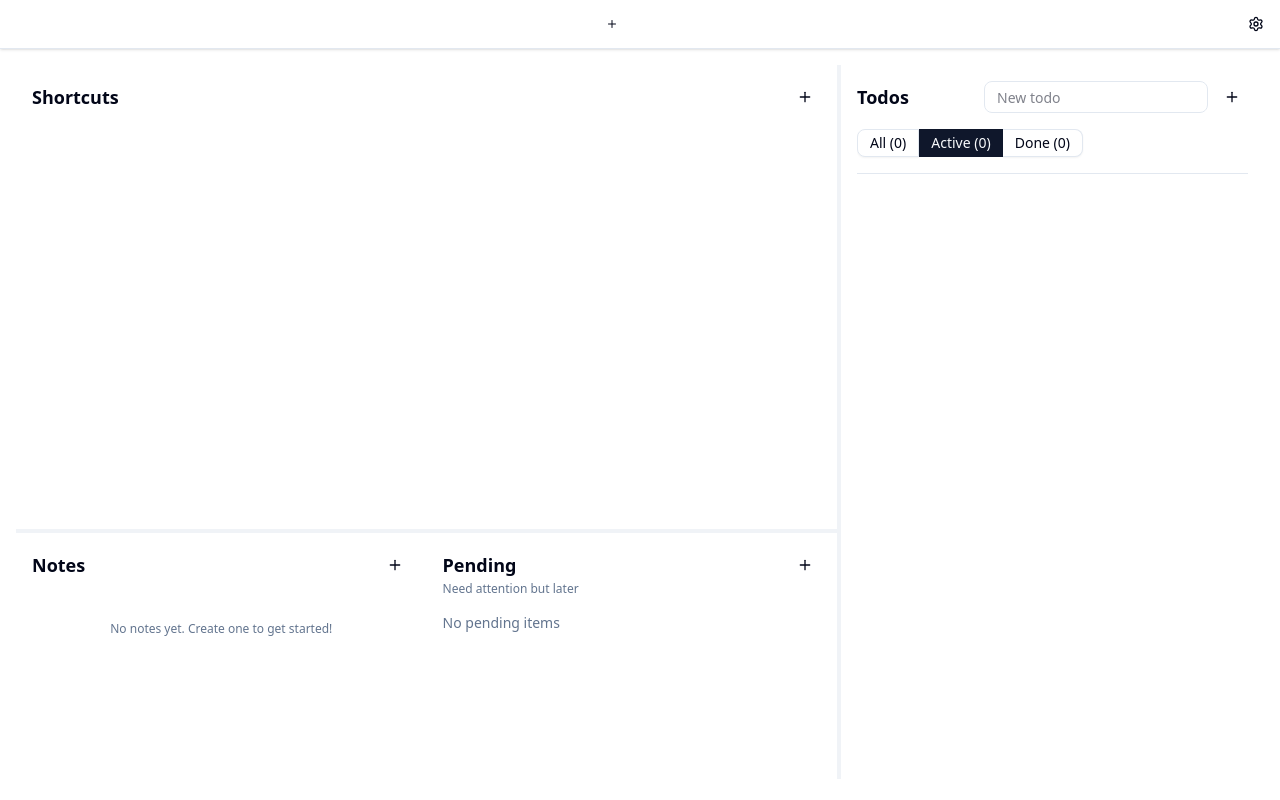
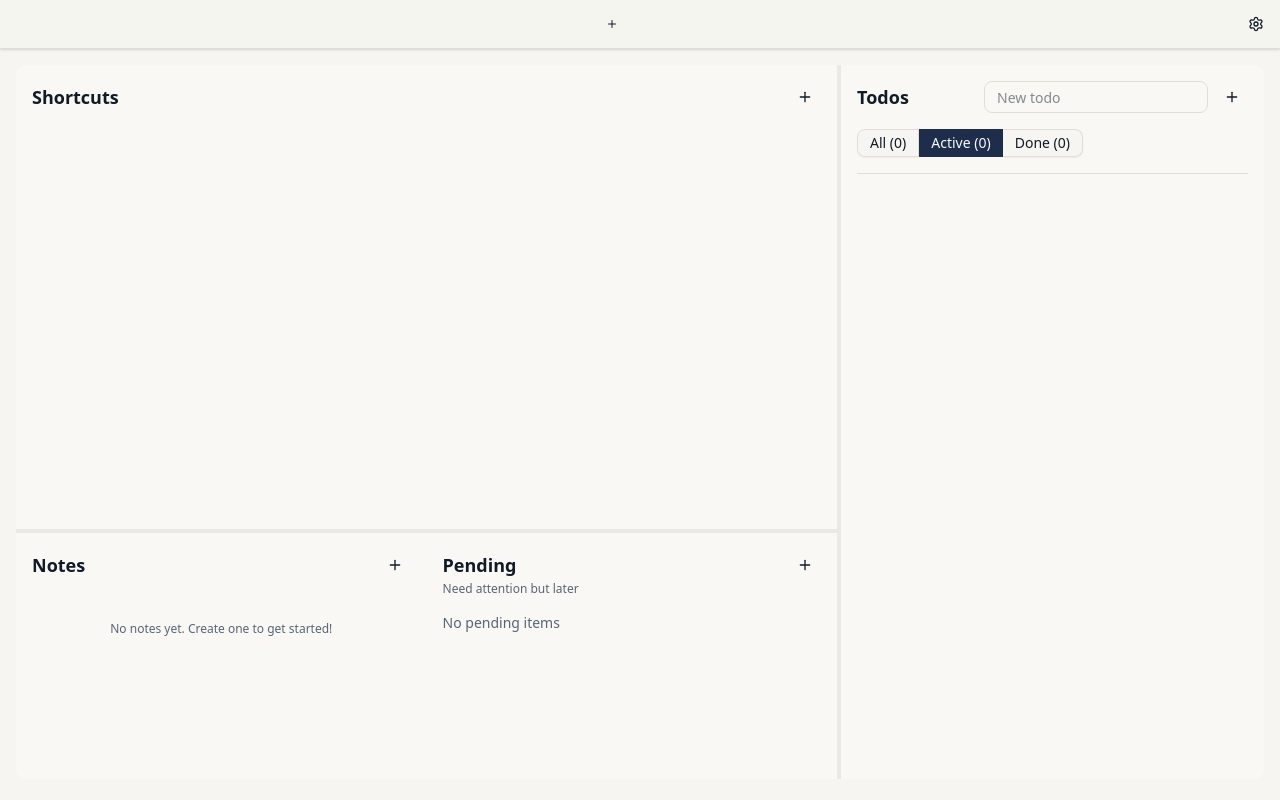
Before and after one commit to yogiprsetya/daily-tab, a React (Vite) app: page / in a window 1280 px wide. Built offline with nearby package versions, Linux system fonts and the light colour scheme.

Commit message:
update ligh theme

```diff
--- a/src/index.css
+++ b/src/index.css
@@ -47,37 +47,37 @@
 
 :root {
   --radius: 0.625rem;
-  --background: oklch(1 0 0);
-  --foreground: oklch(0.129 0.042 264.695);
-  --card: oklch(1 0 0);
-  --card-foreground: oklch(0.129 0.042 264.695);
-  --popover: oklch(1 0 0);
-  --popover-foreground: oklch(0.129 0.042 264.695);
-  --primary: oklch(0.208 0.042 265.755);
+  --background: oklch(0.97 0.006 95);
+  --foreground: oklch(0.22 0.03 255);
+  --card: oklch(0.98 0.004 95);
+  --card-foreground: oklch(0.22 0.03 255);
+  --popover: oklch(0.98 0.004 95);
+  --popover-foreground: oklch(0.22 0.03 255);
+  --primary: oklch(0.3 0.06 265);
   --primary-foreground: oklch(0.984 0.003 247.858);
-  --secondary: oklch(0.968 0.007 247.896);
-  --secondary-foreground: oklch(0.208 0.042 265.755);
-  --muted: oklch(0.968 0.007 247.896);
-  --muted-foreground: oklch(0.554 0.046 257.417);
-  --accent: oklch(0.968 0.007 247.896);
-  --accent-foreground: oklch(0.208 0.042 265.755);
-  --destructive: oklch(0.577 0.245 27.325);
-  --border: oklch(0.929 0.013 255.508);
-  --input: oklch(0.929 0.013 255.508);
-  --ring: oklch(0.704 0.04 256.788);
+  --secondary: oklch(0.96 0.006 95);
+  --secondary-foreground: oklch(0.3 0.06 265);
+  --muted: oklch(0.96 0.006 95);
+  --muted-foreground: oklch(0.5 0.03 255);
+  --accent: oklch(0.96 0.006 95);
+  --accent-foreground: oklch(0.3 0.06 265);
+  --destructive: oklch(0.62 0.15 25);
+  --border: oklch(0.9 0.01 95);
+  --input: oklch(0.9 0.01 95);
+  --ring: oklch(0.68 0.03 256);
   --chart-1: oklch(0.646 0.222 41.116);
   --chart-2: oklch(0.6 0.118 184.704);
   --chart-3: oklch(0.398 0.07 227.392);
   --chart-4: oklch(0.828 0.189 84.429);
   --chart-5: oklch(0.769 0.188 70.08);
-  --sidebar: oklch(0.984 0.003 247.858);
-  --sidebar-foreground: oklch(0.129 0.042 264.695);
-  --sidebar-primary: oklch(0.208 0.042 265.755);
+  --sidebar: oklch(0.98 0.004 95);
+  --sidebar-foreground: oklch(0.22 0.03 255);
+  --sidebar-primary: oklch(0.3 0.06 265);
   --sidebar-primary-foreground: oklch(0.984 0.003 247.858);
-  --sidebar-accent: oklch(0.968 0.007 247.896);
-  --sidebar-accent-foreground: oklch(0.208 0.042 265.755);
-  --sidebar-border: oklch(0.929 0.013 255.508);
-  --sidebar-ring: oklch(0.704 0.04 256.788);
+  --sidebar-accent: oklch(0.96 0.006 95);
+  --sidebar-accent-foreground: oklch(0.62 0.09 265);
+  --sidebar-border: oklch(0.9 0.01 95);
+  --sidebar-ring: oklch(0.68 0.03 256);
 }
 
 .dark {
```
